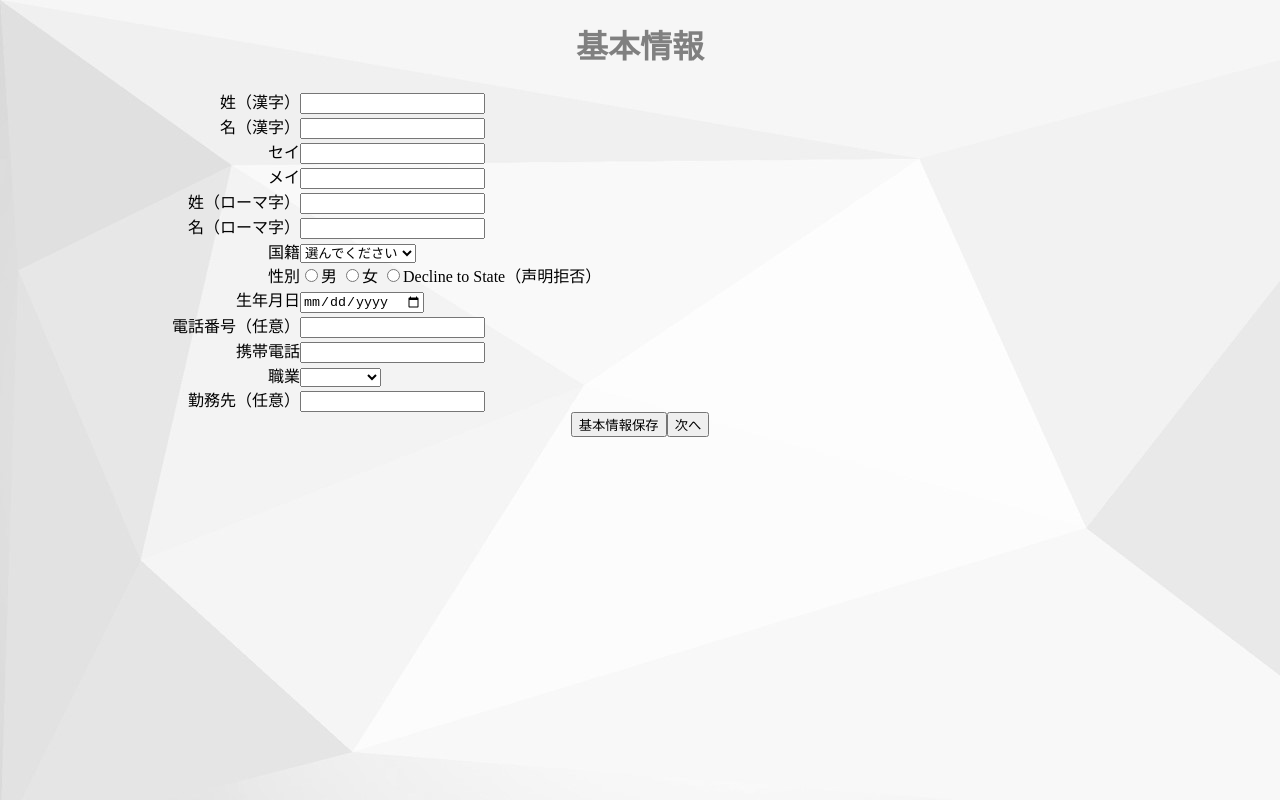
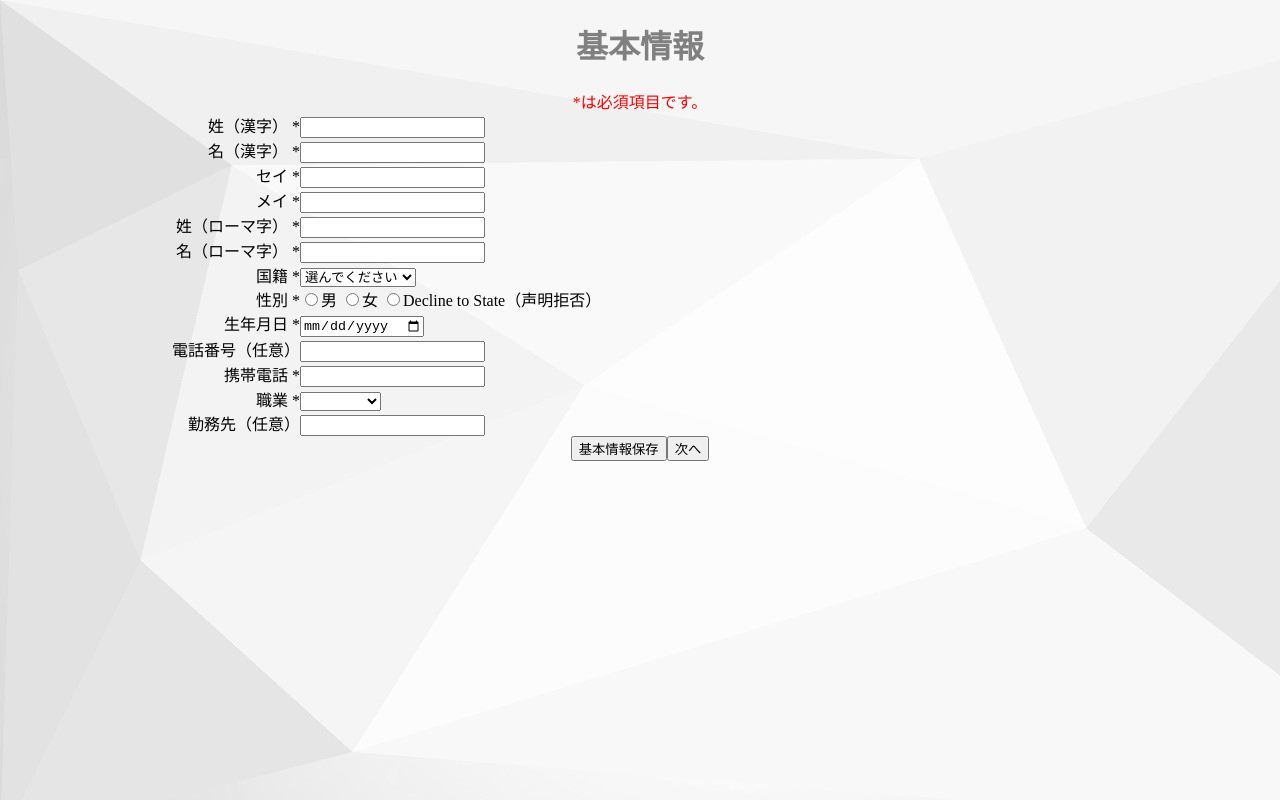
Before and after one commit to RigHakiko/20230214_SaiGaiYuShi_vue_copy_from_github02, a Vue app in the folder 20230208_01_project_vue2_cli_01/: page / in a window 1280 px wide. Built offline with nearby package versions, Linux system fonts and the light colour scheme.

Commit message:
加了星号表示必填项

```diff
--- a/20230208_01_project_vue2_cli_01/src/components/Content01.vue
+++ b/20230208_01_project_vue2_cli_01/src/components/Content01.vue
@@ -1,8 +1,11 @@
 <template>
     <div>
         <h1>基本情報</h1>
+        <div class="representDiv">
+            <span class="represent">*は必須項目です。</span>
+        </div>
         <div>
-            <label class="name description">姓（漢字）</label>
+            <label class="name description">姓（漢字） *</label>
             <div class="kiho">
                 <input type="text" v-model="koJinJoHoZhy.cpNamesei" />
                 <span class="errorMessage" id="cpNameseiWarmingTextFormat"
@@ -11,7 +14,7 @@
                     v-if="cpNameseiWarmingTextTooLongFlag">入力した内容が長すぎます。再入力してください。</span>
             </div>
             <div>
-                <label class="name description">名（漢字）</label>
+                <label class="name description">名（漢字） *</label>
                 <div class="kiho">
                     <input type="text" v-model="koJinJoHoZhy.cpNamemei" />
                     <span class="errorMessage" id="cpNamemeiWarmingTextFormat"
@@ -22,7 +25,7 @@
 
             </div>
             <div>
-                <label class="name description">セイ</label>
+                <label class="name description">セイ *</label>
                 <div class="kiho">
                     <input type="text" v-model="koJinJoHoZhy.cpNameseikana" />
                     <span class="errorMessage" id="cpNameseikanaWarmingTextFormat"
@@ -33,7 +36,7 @@
 
             </div>
             <div>
-                <label class="name description">メイ</label>
+                <label class="name description">メイ *</label>
                 <div class="kiho">
                     <input type="text" v-model="koJinJoHoZhy.cpNamemeikana" />
                     <span class="errorMessage" id="cpNamemeikanaWarmingTextFormat"
@@ -44,7 +47,7 @@
 
             </div>
             <div>
-                <label class="name description">姓（ローマ字）</label>
+                <label class="name description">姓（ローマ字） *</label>
                 <div class="kiho">
                     <input type="text" v-model="koJinJoHoZhy.cuAlphlastname" />
                     <span class="errorMessage" id="cuAlphlastnameWarmingTextFormat"
@@ -55,7 +58,7 @@
 
             </div>
             <div>
-                <label class="name description">名（ローマ字）</label>
+                <label class="name description">名（ローマ字） *</label>
                 <div class="kiho">
                     <input type="text" v-model="koJinJoHoZhy.cuAlphfirstname" />
                     <span class="errorMessage" id="cuAlphfirstnameWarmingTextFormat"
@@ -67,7 +70,7 @@
             </div>
         </div>
         <div>
-            <label class="description">国籍</label>
+            <label class="description">国籍 *</label>
             <div class="kiho">
                 <select v-model="koJinJoHoZhy.cpCountry">
                     <option disabled value="">選んでください</option>
@@ -81,7 +84,7 @@
             </div>
         </div>
         <div>
-            <label class="description">性別</label>
+            <label class="description">性別 *</label>
             <div class="kiho">
                 <input type="radio" name="sex" id="男" value="男" checked v-model="koJinJoHoZhy.cpSex"
                     :checked="koJinJoHoZhy.cpSex" />男
@@ -95,7 +98,7 @@
 
         </div>
         <div>
-            <label class="description">生年月日</label>
+            <label class="description">生年月日 *</label>
             <div class="kiho">
                 <input type="date" v-model="koJinJoHoZhy.cpBirthdate" />
                 <span class="errorMessage" id="cpBirthdateWarmingTextFormat" v-if="cpBirthdateWarmingTextFormatFlag">
@@ -112,7 +115,7 @@
 
         </div>
         <div>
-            <label class="description">携帯電話</label>
+            <label class="description">携帯電話 *</label>
             <div class="kiho">
                     <input type="text" v-model="koJinJoHoZhy.cpPhone" />
                 <span class="errorMessage" id="cpPhoneWarmingTextFormat"
@@ -121,7 +124,7 @@
 
         </div>
         <div>
-            <label class="description">職業</label>
+            <label class="description">職業 *</label>
             <div class="kiho">
                 <select v-model="koJinJoHoZhy.cpShokugyocode">
                     <option value="01">01 自営業</option>
@@ -459,4 +462,10 @@ h1 {
 .buttons{
     text-align: center;
 }
+.represent{
+    color: red;
+}
+.representDiv{
+    text-align: center;
+}
 </style>
```
